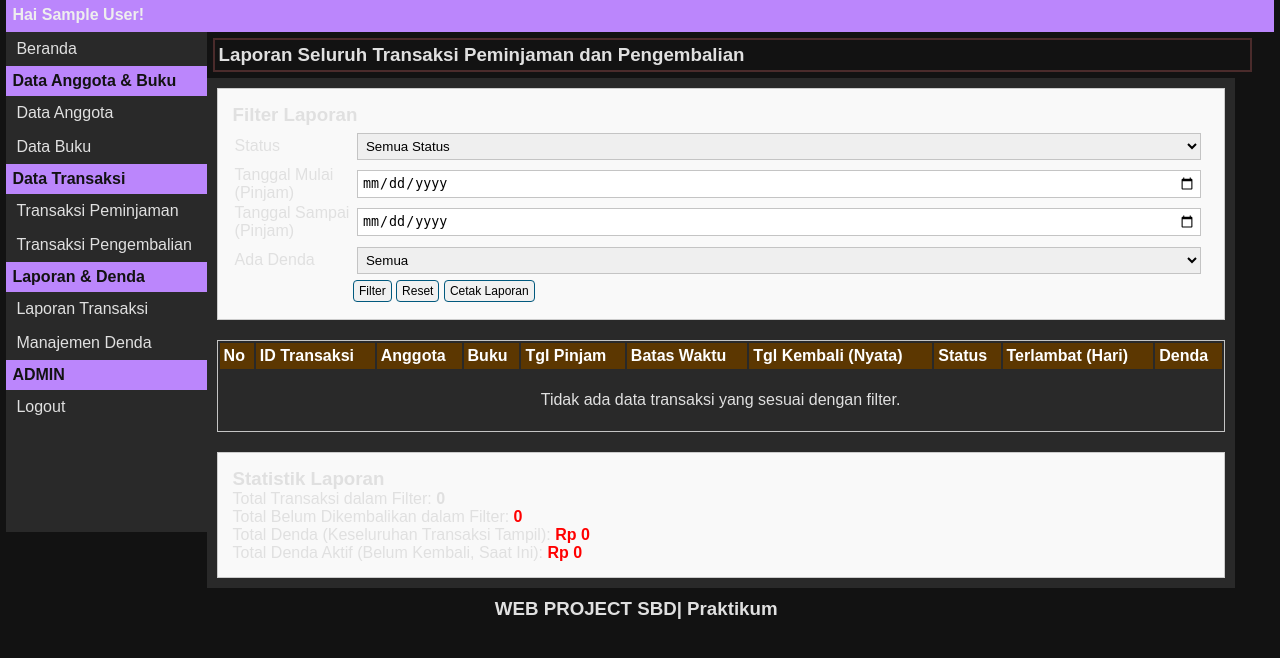
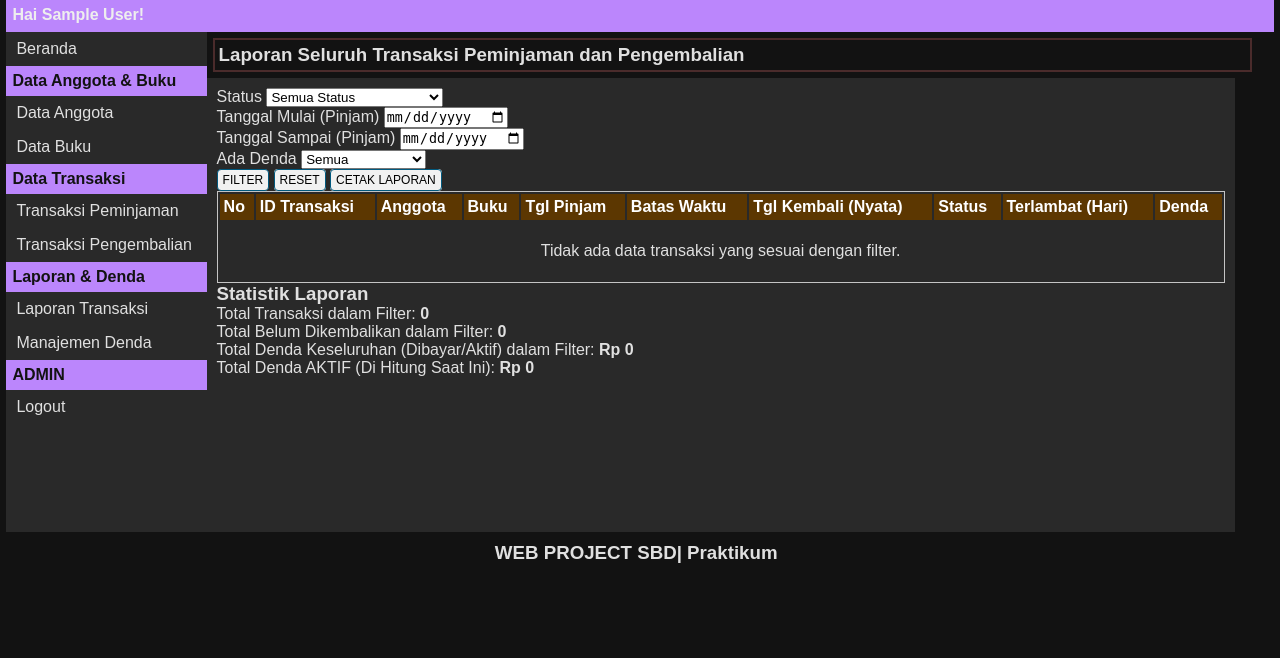
Before and after one commit to Angintarabang/Perpustol, a PHP site: page /index.php?p=laporan-transaksi in a window 1280 px wide. Shown: the part 100-758 px from the top of the page. Run offline with PHP 8.4, Linux system fonts and the light colour scheme; the visitor is signed in with stand-in values (Sample User, id 1); data comes from the database, SQL or seed files in the repository; data that the repository does not hold is empty.

Commit message:
style:the new and better

```diff
--- a/pages/laporan-transaksi.php
+++ b/pages/laporan-transaksi.php
@@ -1,15 +1,8 @@
 <?php
 include "koneksi.php";
 
-// Fungsi untuk debugging MySQL
-function debug_query($db, $query, $query_name = "Query") {
-    if (!$query) {
-        echo "<p style='color: red; font-weight: bold;'>!!! SQL ERROR ($query_name) !!!</p>";
-        echo "<p>MySQL Error: " . mysqli_error($db) . "</p>";
-        return false;
-    }
-    return true;
-}
+// Fungsi untuk debugging MySQL (Dibuang dari tampilan, karena seharusnya di log atau die)
+/* function debug_query... */
 
 // Ambil aturan denda
 $set = mysqli_query($db, "SELECT * FROM tbdenda WHERE id_setting = 1");
@@ -19,8 +12,8 @@ if (!$set || mysqli_num_rows($set) == 0) {
     $d = mysqli_fetch_array($set);
 }
 
-// CRITICAL FIX: HITUNG DENDA OTOMATIS (Hanya untuk transaksi yang BELUM KEMBALI dan sudah melewati batas waktu RENCANA)
-// Ini harus dijalankan setiap kali laporan dibuka untuk menampilkan denda aktif
+// CRITICAL FIX: HITUNG DENDA OTOMATIS (Wajib jalan)
+// Hitung denda hanya untuk yang Dipinjam dan sudah lewat tglkembali (rencana)
 $hitung_denda_query = "
     UPDATE tbtransaksi
     SET denda =
@@ -41,57 +34,52 @@ mysqli_query($db, $hitung_denda_query);
 
 <div id="content">
 
-<!-- Form Filter -->
-<div style="margin-bottom: 20px; padding: 15px; border: 1px solid #ccc; background-color: #f9f9f9;">
-    <h3>Filter Laporan</h3>
+<!-- Form Filter - DIBUNGKUS DENGAN CLASS FILTER-BOX YANG ELEGAN -->
+<div class="filter-box">
+    <!-- Hapus H3 Filter Laporan karena sudah ada di #label-page -->
     <form method="get">
         <input type="hidden" name="p" value="laporan-transaksi">
-        <table id="tabel-input">
-            <tr>
-                <td class="label-formulir">Status</td>
-                <td class="isian-formulir">
-                    <select name="status" class="isian-formulir isian-formulir-border">
+
+        <!-- MENGGUNAKAN DIV FLEX UNTUK LAYOUT FILTER YANG LEBIH RAPI DARIPADA TABLE FORM -->
+        <div class="filter-row">
+            <label for="status">Status</label>
+            <select name="status" id="status">
                 <option value="">Semua Status</option>
                 <option value="Dipinjam" <?php echo (isset($_GET['status']) && $_GET['status'] == 'Dipinjam') ? 'selected' : ''; ?>>Belum Kembali (Dipinjam)</option>
                 <option value="Sudah Kembali" <?php echo (isset($_GET['status']) && $_GET['status'] == 'Sudah Kembali') ? 'selected' : ''; ?>>Sudah Kembali</option>
             </select>
-                </td>
-            </tr>
-            <tr>
-                <td class="label-formulir">Tanggal Mulai (Pinjam)</td>
-                <td class="isian-formulir">
-                    <input type="date" name="tgl_mulai" value="<?php echo isset($_GET['tgl_mulai']) ? $_GET['tgl_mulai'] : ''; ?>" class="isian-formulir isian-formulir-border">
-                </td>
-            </tr>
-            <tr>
-                <td class="label-formulir">Tanggal Sampai (Pinjam)</td>
-                <td class="isian-formulir">
-                    <input type="date" name="tgl_sampai" value="<?php echo isset($_GET['tgl_sampai']) ? $_GET['tgl_sampai'] : ''; ?>" class="isian-formulir isian-formulir-border">
-                </td>
-            </tr>
-            <tr>
-                <td class="label-formulir">Ada Denda</td>
-                <td class="isian-formulir">
-                    <select name="ada_denda" class="isian-formulir isian-formulir-border">
+        </div>
+
+        <div class="filter-row">
+            <label for="tgl_mulai">Tanggal Mulai (Pinjam)</label>
+            <input type="date" name="tgl_mulai" id="tgl_mulai" value="<?php echo isset($_GET['tgl_mulai']) ? $_GET['tgl_mulai'] : ''; ?>">
+        </div>
+
+        <div class="filter-row">
+            <label for="tgl_sampai">Tanggal Sampai (Pinjam)</label>
+            <input type="date" name="tgl_sampai" id="tgl_sampai" value="<?php echo isset($_GET['tgl_sampai']) ? $_GET['tgl_sampai'] : ''; ?>">
+        </div>
+
+        <div class="filter-row">
+            <label for="ada_denda">Ada Denda</label>
+            <select name="ada_denda" id="ada_denda">
                 <option value="">Semua</option>
                 <option value="ya" <?php echo (isset($_GET['ada_denda']) && $_GET['ada_denda'] == 'ya') ? 'selected' : ''; ?>>Ada Denda</option>
                 <option value="tidak" <?php echo (isset($_GET['ada_denda']) && $_GET['ada_denda'] == 'tidak') ? 'selected' : ''; ?>>Tidak Ada Denda</option>
             </select>
-                </td>
-            </tr>
-            <tr>
-                <td></td>
-                <td>
-                    <input type="submit" value="Filter" class="tombol">
-                    <a href="index.php?p=laporan-transaksi" class="tombol">Reset</a>
-                    <a href="cetak/cetak-laporan-transaksi.php?<?php echo http_build_query($_GET); ?>" target="_blank" class="tombol">Cetak Laporan</a>
-                </td>
-            </tr>
-        </table>
+        </div>
+
+        <!-- Tombol Aksi - Menggunakan CSS Tombol Interaktif Baru -->
+        <div class="filter-actions">
+            <input type="submit" value="FILTER" class="tombol">
+            <a href="index.php?p=laporan-transaksi" class="tombol tombol-reset">RESET</a>
+            <!-- Pastikan URL cetak membawa semua parameter filter -->
+            <a href="cetak/cetak-laporan-transaksi.php?<?php echo http_build_query($_GET); ?>" target="_blank" class="tombol tombol-cetak">CETAK LAPORAN</a>
+        </div>
     </form>
 </div>
 
-<!-- Logika Query Filter -->
+<!-- Logika Query Filter (Sama seperti sebelumnya) -->
 <?php
 $where = "1=1";
 $filter_params = $_GET;
@@ -127,8 +115,8 @@ $qry = mysqli_query($db, "
     WHERE $where
     ORDER BY t.tglpinjam DESC
 ");
+// Tidak perlu debug_query di sini, karena ini hanya laporan tampilan
 
-if (!debug_query($db, $qry, "Laporan Transaksi Umum")) { $qry = false; }
 ?>
 
 <table id="tabel-tampil">
@@ -152,7 +140,7 @@ if (!debug_query($db, $qry, "Laporan Transaksi Umum")) { $qry = false; }
     if($qry && mysqli_num_rows($qry) > 0) {
         while($data = mysqli_fetch_array($qry)) {
 
-            $batas_waktu = $data['tglkembali']; // Tgl Rencana Kembali (dari tbtransaksi)
+            $batas_waktu = $data['tglkembali'];
             $denda = $data['denda'];
             $tgl_kembali_aktual = $data['tgl_dikembalikan_aktual'];
             $tgl_pinjam = $data['tglpinjam'];
@@ -173,8 +161,9 @@ if (!debug_query($db, $qry, "Laporan Transaksi Umum")) { $qry = false; }
                 }
             }
 
-            $warna_status = ($data['status_pengembalian'] == 'Dipinjam') ? 'red' : 'green';
-            $warna_denda = ($denda > 0) ? 'red' : 'green';
+            // Menggunakan Class CSS yang sudah didefinisikan untuk warna elegan
+            $class_status = ($data['status_pengembalian'] == 'Dipinjam') ? 'status-belum-kembali' : 'status-sudah-kembali';
+            $class_denda = ($denda > 0) ? 'denda-ada' : '';
 
             $total_denda_laporan += $denda;
         ?>
@@ -186,9 +175,11 @@ if (!debug_query($db, $qry, "Laporan Transaksi Umum")) { $qry = false; }
             <td><?php echo htmlspecialchars($tgl_pinjam); ?></td>
             <td><?php echo htmlspecialchars($batas_waktu); ?></td>
             <td><?php echo $tgl_display; ?></td>
-            <td style="color: <?php echo $warna_status; ?>; font-weight: bold;"><?php echo htmlspecialchars($data['status_pengembalian']); ?></td>
+            <!-- MENGGUNAKAN CLASS CSS -->
+            <td class="<?php echo $class_status; ?>"><?php echo htmlspecialchars($data['status_pengembalian']); ?></td>
             <td><?php echo $telat_display; ?></td>
-            <td style="color: <?php echo $warna_denda; ?>; font-weight: bold;">Rp <?php echo number_format($denda, 0, ',', '.'); ?></td>
+            <!-- MENGGUNAKAN CLASS CSS -->
+            <td class="<?php echo $class_denda; ?>">Rp <?php echo number_format($denda, 0, ',', '.'); ?></td>
         </tr>
         <?php
         }
@@ -198,19 +189,20 @@ if (!debug_query($db, $qry, "Laporan Transaksi Umum")) { $qry = false; }
     ?>
 </table>
 
-<!-- Statistik -->
-<div style="margin-top: 20px; padding: 15px; border: 1px solid #ccc; background-color: #f9f9f9;">
+<!-- Statistik - Menggunakan Class CSS Statistik yang Elegan -->
+<div class="statistik-laporan">
     <h3>Statistik Laporan</h3>
     <?php
     $total_transaksi = mysqli_fetch_array(mysqli_query($db, "SELECT COUNT(*) as total FROM tbtransaksi t WHERE $where"))['total'];
     $belum_kembali = mysqli_fetch_array(mysqli_query($db, "SELECT COUNT(*) as total FROM tbtransaksi t WHERE status_pengembalian = 'Dipinjam' AND $where"))['total'];
 
+    // Total denda AKTIF (dari transaksi yang masih dipinjam)
     $denda_aktif = mysqli_fetch_array(mysqli_query($db, "SELECT COALESCE(SUM(denda), 0) as total FROM tbtransaksi t WHERE status_pengembalian = 'Dipinjam' AND $where"))['total'];
     ?>
     <p>Total Transaksi dalam Filter: <strong><?php echo $total_transaksi; ?></strong></p>
-    <p>Total Belum Dikembalikan dalam Filter: <strong style="color: red;"><?php echo $belum_kembali; ?></strong></p>
-    <p>Total Denda (Keseluruhan Transaksi Tampil): <strong style="color: red;">Rp <?php echo number_format($total_denda_laporan, 0, ',', '.'); ?></strong></p>
-    <p>Total Denda Aktif (Belum Kembali, Saat Ini): <strong style="color: red;">Rp <?php echo number_format($denda_aktif, 0, ',', '.'); ?></strong></p>
+    <p>Total Belum Dikembalikan dalam Filter: <strong class="status-belum-kembali"><?php echo $belum_kembali; ?></strong></p>
+    <p>Total Denda Keseluruhan (Dibayar/Aktif) dalam Filter: <strong class="denda-ada">Rp <?php echo number_format($total_denda_laporan, 0, ',', '.'); ?></strong></p>
+    <p>Total Denda AKTIF (Di Hitung Saat Ini): <strong class="denda-ada">Rp <?php echo number_format($denda_aktif, 0, ',', '.'); ?></strong></p>
 </div>
 
 
```
Lines whose indentation alone changed are shown as unchanged.
